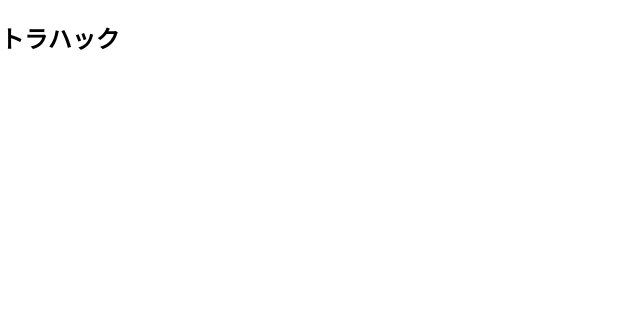
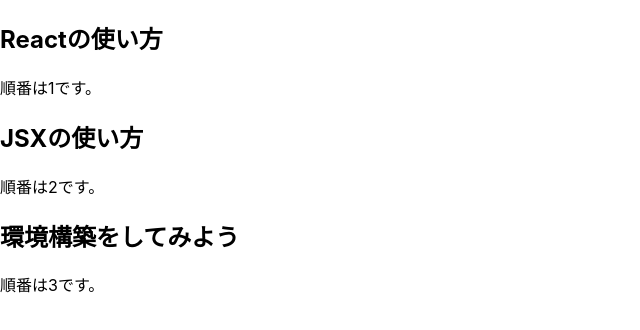
Before and after one commit to Ryoto-Noguchi/react-practice, a React (Create React App) app: page / in a window 1280 px wide. Shown: the top 330 px of the page, without its empty margins (0-640 px from the left). Built offline with nearby package versions, Linux system fonts and the light colour scheme.

Commit message:
React入門#4 完了

```diff
--- a/src/Article.jsx
+++ b/src/Article.jsx
@@ -1,11 +1,13 @@
 import React from 'react';
 
 const Article = (props) => {
+
   return (
     <React.Fragment>
       <h2>{props.title}</h2>
+      <p>順番は{props.order}です。</p>
     </React.Fragment>
-  )
-}
+  );
+};
 
-export default Article
+export default Article;
--- a/src/Blog.jsx
+++ b/src/Blog.jsx
@@ -6,13 +6,16 @@
     super(props);
   }
   render() {
+    const authorName = "Torahack"
     return (
       <>
-        <Article title={"トラハック"}/>
+        <Article title={"Reactの使い方"} order={1}/>
+        <Article title={"JSXの使い方"} order={2}/>
+        <Article title={"環境構築をしてみよう"} order={3}/>
       </>
 
     )
-  }
-}
+  };
+};
 
-export default Blog
+export default Blog;
```
